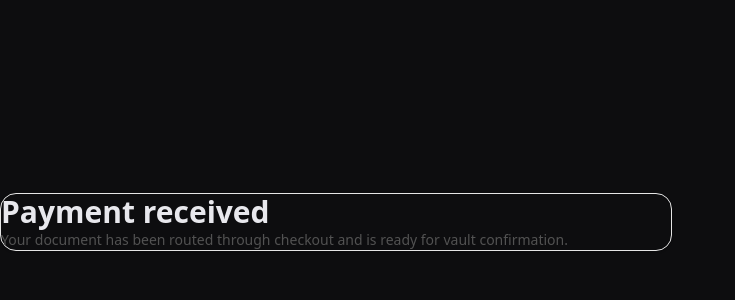
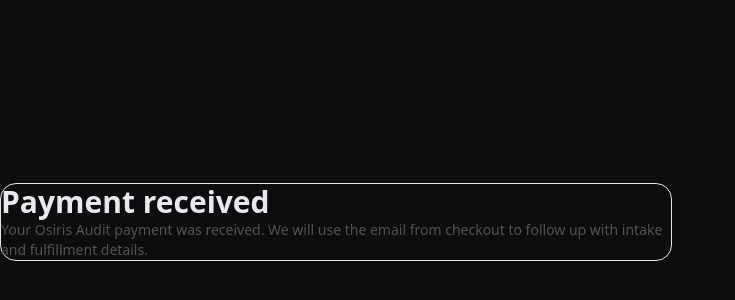
Before and after one commit to mirrornode/mirrornode-platform, a Next.js app: page /success in a window 1280 px wide. Shown: the part 178-478 px from the top of the page, without its empty margins (0-735 px from the left). Built offline with nearby package versions, Linux system fonts and the light colour scheme.

Commit message:
copy: align success page with Osiris audit fulfillment

```diff
--- a/app/success/page.tsx
+++ b/app/success/page.tsx
@@ -16,7 +16,7 @@
       <div className="rounded-2xl border border-neutral-200 p-8 shadow-sm">
         <h1 className="text-3xl font-semibold">Payment received</h1>
         <p className="mt-3 text-sm text-neutral-600">
-          Your document has been routed through checkout and is ready for vault confirmation.
+          Your Osiris Audit payment was received. We will use the email from checkout to follow up with intake and fulfillment details.
         </p>
         {sessionId ? (
           <p className="mt-4 rounded-lg bg-neutral-100 px-3 py-2 text-xs text-neutral-600">
```
